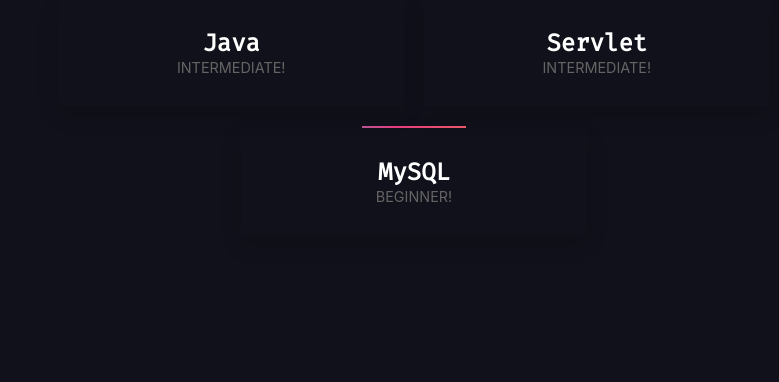
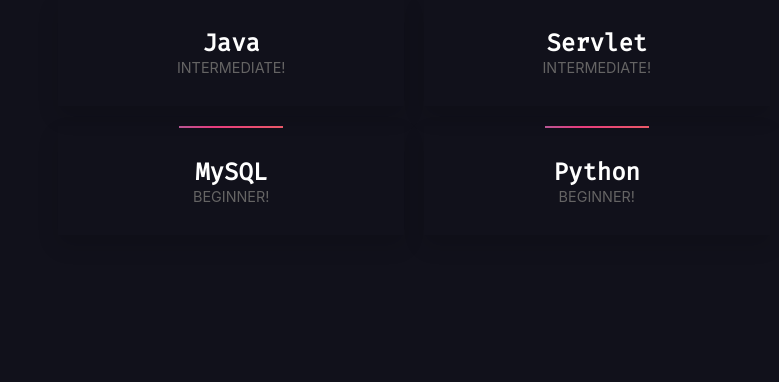
Before and after one commit to mathangn/Mathankumar-portfolio, a plain HTML site: page index.html in a window 1280 px wide. Shown: the part 2007-2389 px from the top of the page, without its empty margins (226-1005 px from the left). Drawn offline with nearby package versions, Linux system fonts and the light colour scheme; a web font is replaced by a local one.

Commit message:
Added Python In the Skills Div

```diff
--- a/index.html
+++ b/index.html
@@ -326,6 +326,10 @@
                             <article tabindex="0" aria-label="Adobe illustrator">MySQL</article>
                             <p>BEGINNER!</p>
                         </div>
+                        <div class="tool-name language-name" data-aos="fade-up" id="ai">
+                            <article tabindex="0" aria-label="Adobe illustrator">Python</article>
+                            <p>BEGINNER!</p>
+                        </div>
 
                     </div>
 
```
